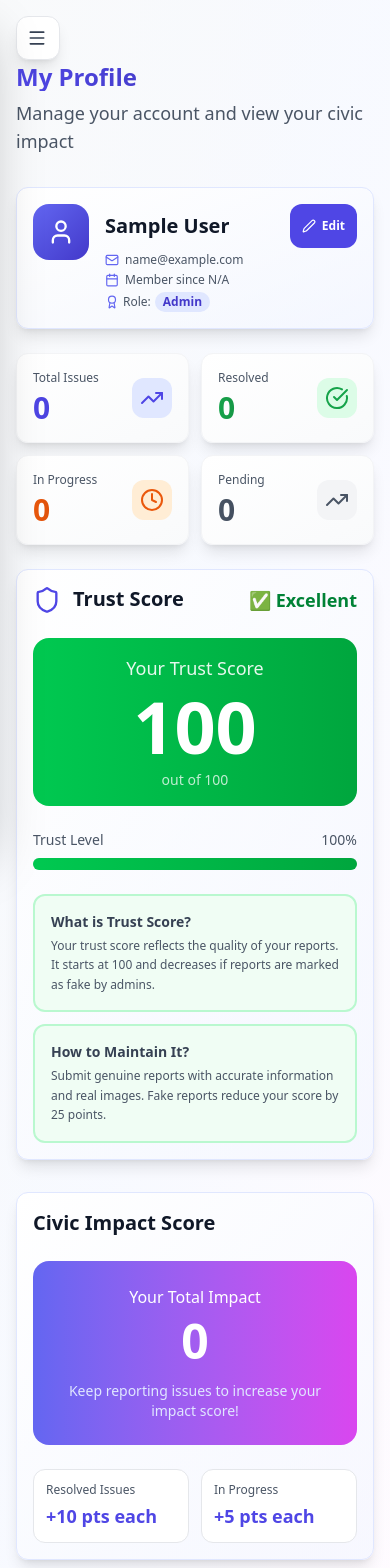
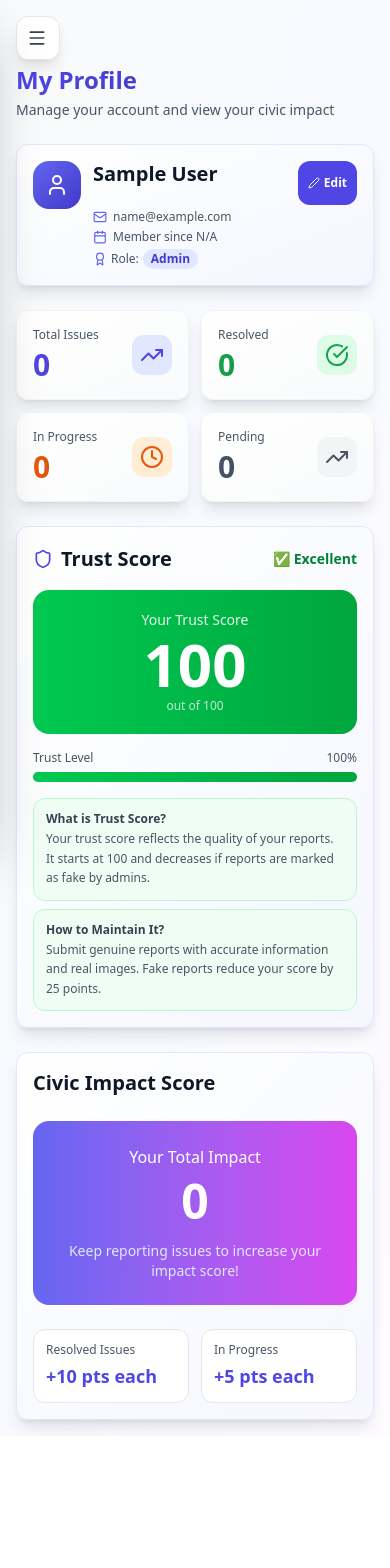
Before and after one commit to sahilkhan09k/CivicPluss, a React (Vite) app in the folder client/: page /profile in a window 390 px wide. Shown: the top 1568 px of the page. After the commit the page ends 1436 px from the top, so only its background shows below. Built offline with nearby package versions, Linux system fonts and the light colour scheme; no server answers; sample sign-in values are in the browser's storage.

Commit message:
Fix for user profile responsive

```diff
--- a/client/src/pages/user/Profile.jsx
+++ b/client/src/pages/user/Profile.jsx
@@ -107,47 +107,47 @@ const Profile = () => {
     const trustStatus = getTrustScoreStatus(trustScore);
 
     return (
-        <div className="flex min-h-screen bg-gradient-to-br from-gray-50 via-primary-50/30 to-accent-50/20">
+        <div className="flex min-h-screen bg-gradient-to-br from-gray-50 via-primary-50/30 to-accent-50/20 overflow-x-hidden">
             <Sidebar />
 
-            <div className="flex-1 md:ml-64 p-4 pt-16 md:pt-4 md:p-8">
-                <div className="max-w-4xl mx-auto">
-                    <div className="mb-8">
-                        <h1 className="text-4xl font-bold mb-2 bg-gradient-to-r from-primary-600 to-primary-800 bg-clip-text text-transparent">
+            <div className="flex-1 md:ml-64 p-4 pt-16 md:pt-4 md:p-8 min-w-0 overflow-x-hidden">
+                <div className="max-w-4xl mx-auto w-full">
+                    <div className="mb-6">
+                        <h1 className="text-2xl md:text-4xl font-bold mb-1 bg-gradient-to-r from-primary-600 to-primary-800 bg-clip-text text-transparent">
                             My Profile
                         </h1>
-                        <p className="text-gray-600 text-lg">Manage your account and view your civic impact</p>
+                        <p className="text-gray-600 text-sm md:text-lg">Manage your account and view your civic impact</p>
                     </div>
 
                     {/* Profile Card */}
-                    <div className="card-gradient mb-6">
-                        <div className="flex items-start gap-4">
+                    <div className="card-gradient mb-6 overflow-hidden">
+                        <div className="flex items-start gap-3">
                             {/* Avatar */}
-                            <div className="bg-gradient-to-br from-primary-500 to-primary-700 w-14 h-14 md:w-20 md:h-20 rounded-2xl flex items-center justify-center flex-shrink-0">
-                                <User className="h-7 w-7 md:h-10 md:w-10 text-white" />
+                            <div className="bg-gradient-to-br from-primary-500 to-primary-700 w-12 h-12 md:w-20 md:h-20 rounded-2xl flex items-center justify-center flex-shrink-0">
+                                <User className="h-6 w-6 md:h-10 md:w-10 text-white" />
                             </div>
 
                             {/* Info */}
-                            <div className="flex-1 min-w-0">
+                            <div className="flex-1 min-w-0 overflow-hidden">
                                 {!editing ? (
                                     <>
-                                        <div className="flex items-center justify-between gap-2 mb-1">
-                                            <h2 className="text-lg md:text-2xl font-bold text-gray-900 truncate">{user?.name}</h2>
+                                        <div className="flex items-start justify-between gap-2 mb-1">
+                                            <h2 className="text-base md:text-2xl font-bold text-gray-900 break-words leading-tight flex-1 min-w-0">{user?.name}</h2>
                                             <button
                                                 onClick={handleEditToggle}
-                                                className="flex items-center gap-1.5 px-3 py-1.5 bg-primary-600 text-white rounded-xl hover:bg-primary-700 transition-colors text-xs font-semibold flex-shrink-0"
+                                                className="flex items-center gap-1 px-2.5 py-1.5 bg-primary-600 text-white rounded-xl hover:bg-primary-700 transition-colors text-xs font-semibold flex-shrink-0"
                                             >
-                                                <Edit2 className="h-3.5 w-3.5" />
+                                                <Edit2 className="h-3 w-3" />
                                                 Edit
                                             </button>
                                         </div>
-                                        <div className="space-y-1 text-gray-600 text-xs md:text-sm">
+                                        <div className="space-y-1 text-gray-600 text-xs">
                                             <div className="flex items-center min-w-0">
                                                 <Mail className="h-3.5 w-3.5 mr-1.5 text-primary-500 flex-shrink-0" />
                                                 <span className="truncate">{user?.email}</span>
                                             </div>
                                             {user?.city && (
-                                                <div className="flex items-center gap-1">
+                                                <div className="flex items-center gap-1 flex-wrap">
                                                     <Award className="h-3.5 w-3.5 text-primary-500 flex-shrink-0" />
                                                     <span>City:</span>
                                                     <span className="px-2 py-0.5 bg-primary-100 text-primary-700 rounded-full text-xs font-semibold">{user.city}</span>
@@ -157,7 +157,7 @@ const Profile = () => {
                                                 <Calendar className="h-3.5 w-3.5 mr-1.5 text-primary-500 flex-shrink-0" />
                                                 <span>Member since {user?.createdAt ? formatDate(user.createdAt) : 'N/A'}</span>
                                             </div>
-                                            <div className="flex items-center gap-1">
+                                            <div className="flex items-center gap-1 flex-wrap">
                                                 <Award className="h-3.5 w-3.5 text-primary-500 flex-shrink-0" />
                                                 <span>Role:</span>
                                                 <span className="px-2 py-0.5 bg-primary-100 text-primary-700 rounded-full text-xs font-semibold capitalize">{user?.role || 'User'}</span>
@@ -271,60 +271,48 @@ const Profile = () => {
                     </div>
 
                     {/* Trust Score Card */}
-                    <div className="card-gradient mb-8">
-                        <div className="flex items-center justify-between mb-6">
-                            <h2 className="text-2xl font-bold text-gray-900 flex items-center">
-                                <Shield className="h-7 w-7 mr-3 text-primary-600" />
+                    <div className="card-gradient mb-6 overflow-hidden">
+                        <div className="flex items-center justify-between mb-4">
+                            <h2 className="text-lg md:text-2xl font-bold text-gray-900 flex items-center">
+                                <Shield className="h-5 w-5 md:h-7 md:w-7 mr-2 text-primary-600 flex-shrink-0" />
                                 Trust Score
                             </h2>
-                            <span className={`text-lg font-semibold ${trustStatus.color}`}>
+                            <span className={`text-sm font-semibold ${trustStatus.color}`}>
                                 {trustStatus.icon} {trustStatus.label}
                             </span>
                         </div>
 
-                        <div className={`bg-gradient-to-r ${getTrustScoreColor(trustScore)} p-4 md:p-8 rounded-2xl text-white text-center mb-6`}>
-                            <p className="text-lg mb-2 opacity-90">Your Trust Score</p>
-                            <p className="text-7xl font-bold mb-2">{trustScore}</p>
-                            <p className="text-sm opacity-75">out of 100</p>
+                        <div className={`bg-gradient-to-r ${getTrustScoreColor(trustScore)} p-5 rounded-2xl text-white text-center mb-4`}>
+                            <p className="text-sm mb-1 opacity-90">Your Trust Score</p>
+                            <p className="text-6xl font-bold mb-1">{trustScore}</p>
+                            <p className="text-xs opacity-75">out of 100</p>
                         </div>
 
                         {/* Trust Score Progress Bar */}
-                        <div className="mb-6">
-                            <div className="flex justify-between text-sm text-gray-600 mb-2">
+                        <div className="mb-4">
+                            <div className="flex justify-between text-xs text-gray-600 mb-1.5">
                                 <span>Trust Level</span>
                                 <span>{trustScore}%</span>
                             </div>
-                            <div className="w-full bg-gray-200 rounded-full h-3">
+                            <div className="w-full bg-gray-200 rounded-full h-2.5">
                                 <div
-                                    className={`h-3 rounded-full bg-gradient-to-r ${getTrustScoreColor(trustScore)} transition-all duration-500`}
+                                    className={`h-2.5 rounded-full bg-gradient-to-r ${getTrustScoreColor(trustScore)} transition-all duration-500`}
                                     style={{ width: `${trustScore}%` }}
                                 ></div>
                             </div>
                         </div>
 
                         {/* Trust Score Info */}
-                        <div className="grid grid-cols-1 gap-3">
-                            <div className={`p-4 rounded-xl border-2 ${trustScore === 100 ? 'bg-green-50 border-green-200' :
-                                    trustScore >= 75 ? 'bg-yellow-50 border-yellow-200' :
-                                        trustScore >= 50 ? 'bg-orange-50 border-orange-200' :
-                                            'bg-red-50 border-red-200'
-                                }`}>
-                                <p className="text-sm font-semibold text-gray-700 mb-1">What is Trust Score?</p>
-                                <p className="text-xs text-gray-600 leading-relaxed">
-                                    Your trust score reflects the quality of your reports. It starts at 100 and decreases if reports are marked as fake by admins.
-                                </p>
-                            </div>
-
-                            <div className={`p-4 rounded-xl border-2 ${trustScore === 100 ? 'bg-green-50 border-green-200' :
-                                    trustScore >= 75 ? 'bg-yellow-50 border-yellow-200' :
-                                        trustScore >= 50 ? 'bg-orange-50 border-orange-200' :
-                                            'bg-red-50 border-red-200'
-                                }`}>
-                                <p className="text-sm font-semibold text-gray-700 mb-1">How to Maintain It?</p>
-                                <p className="text-xs text-gray-600 leading-relaxed">
-                                    Submit genuine reports with accurate information and real images. Fake reports reduce your score by 25 points.
-                                </p>
-                            </div>
+                        <div className="space-y-2">
+                            {[
+                                { title: 'What is Trust Score?', text: 'Your trust score reflects the quality of your reports. It starts at 100 and decreases if reports are marked as fake by admins.' },
+                                { title: 'How to Maintain It?', text: 'Submit genuine reports with accurate information and real images. Fake reports reduce your score by 25 points.' }
+                            ].map(({ title, text }) => (
+                                <div key={title} className={`p-3 rounded-xl border ${trustScore === 100 ? 'bg-green-50 border-green-200' : trustScore >= 75 ? 'bg-yellow-50 border-yellow-200' : trustScore >= 50 ? 'bg-orange-50 border-orange-200' : 'bg-red-50 border-red-200'}`}>
+                                    <p className="text-xs font-semibold text-gray-700 mb-0.5">{title}</p>
+                                    <p className="text-xs text-gray-600 leading-relaxed break-words">{text}</p>
+                                </div>
+                            ))}
                         </div>
 
                         {/* Warning Messages */}
```
